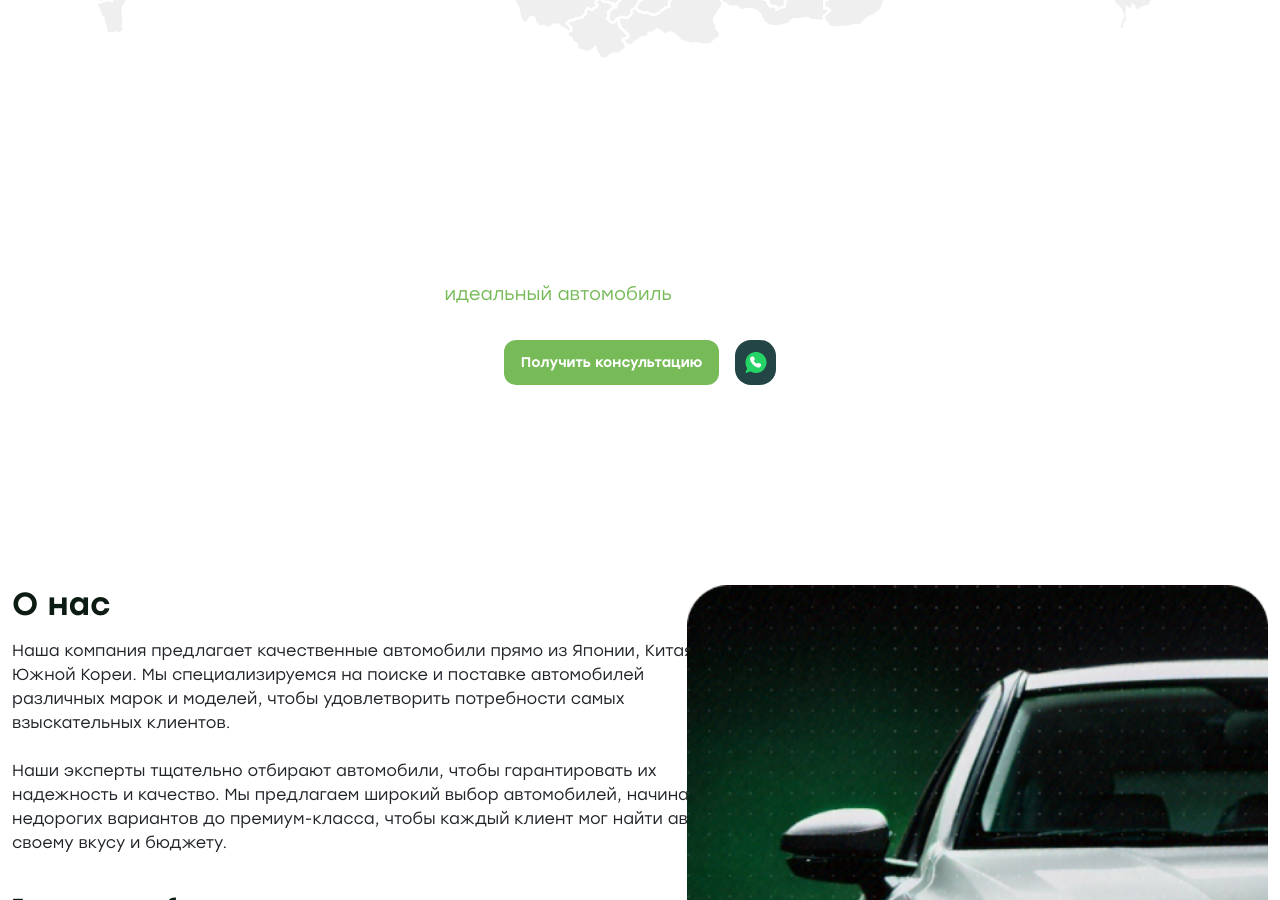
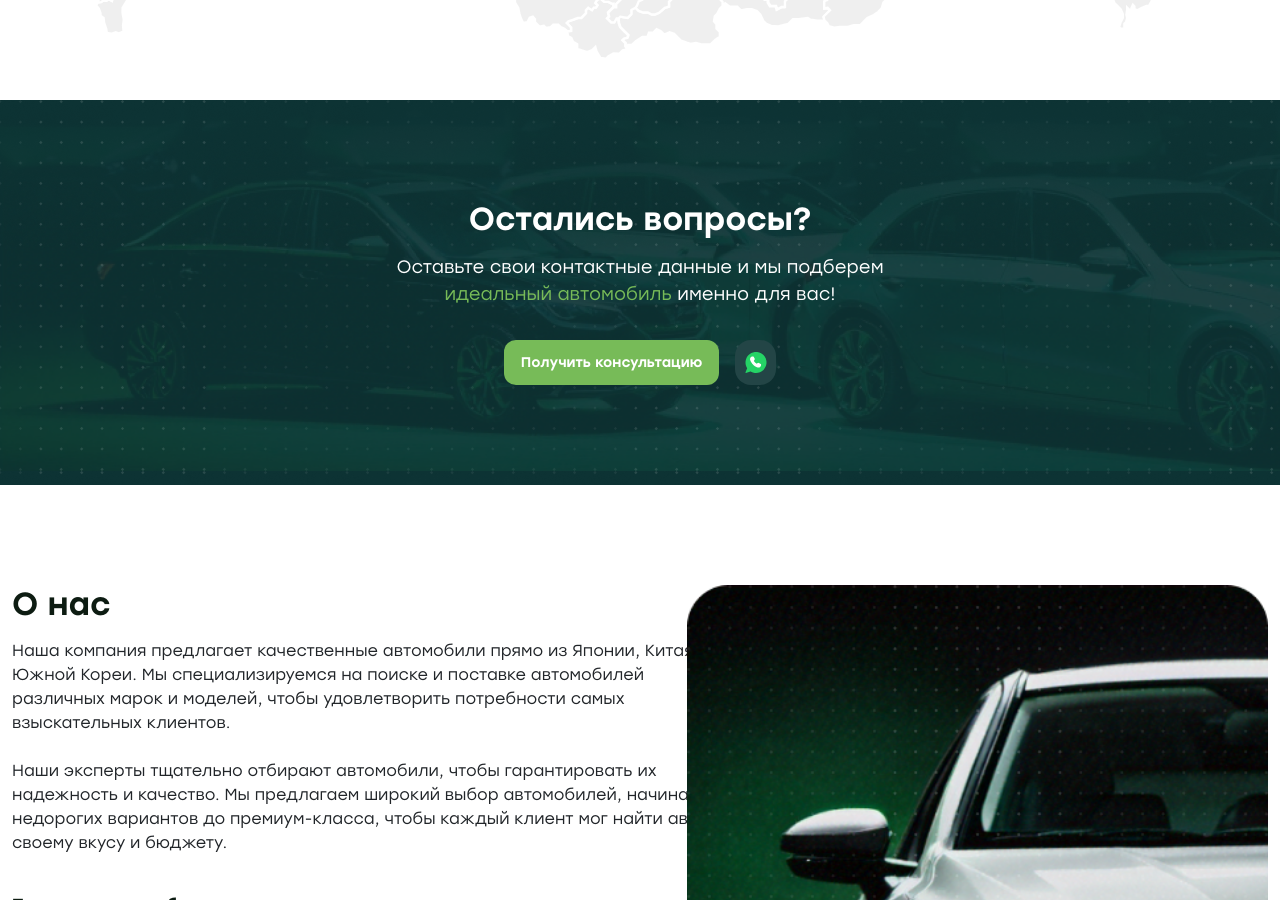
Before and after one commit to ne0Tel/ne0Tel.github.io, a plain HTML site: page site-3/index.html in a window 1280 px wide. Shown: the part 2628-3528 px from the top of the page. Drawn offline with Linux system fonts and the light colour scheme.

Commit message:
Ещё доработка

```diff
--- a/site-3/static/style/style.css
+++ b/site-3/static/style/style.css
@@ -561,7 +561,7 @@ select {
 /* ------------Consultation For Auto------------ */
 
 .bg-consultation-for-auto {
-  background-image: url('./static/img/consultation-for-auto/bg-consultation-for-auto.png');
+  background-image: url('../img/consultation-for-auto/bg-consultation-for-auto.png');
   margin-bottom: 100px;
 }
 
```
